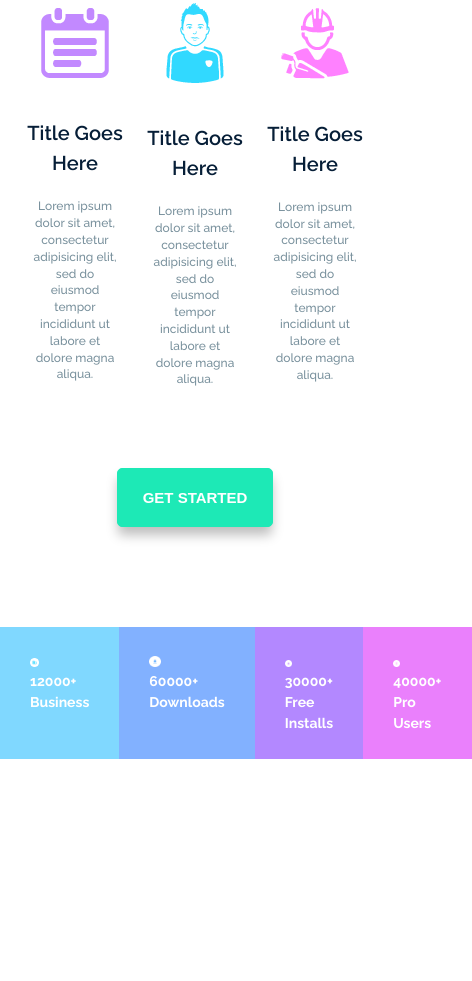
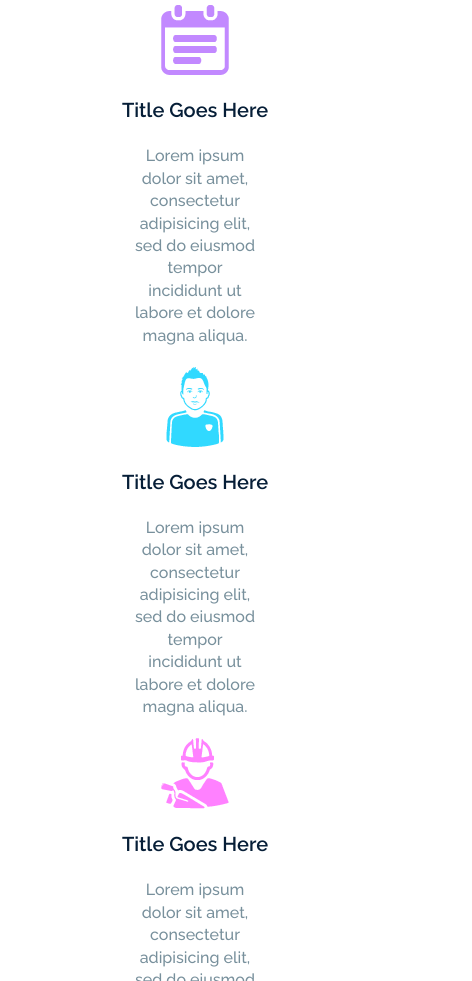
Before and after one commit to AndrianoVer/DartService, a plain HTML site: page index.html in a window 390 px wide. Shown: the part 1019-2000 px from the top of the page, 472 px wide, since content can reach past the window. Before the commit the page ends 1778 px from the top, so only its background shows below. Drawn offline with nearby package versions, Linux system fonts and the light colour scheme.

Commit message:
new commit

```diff
--- a/source/scss/_section_100.scss
+++ b/source/scss/_section_100.scss
@@ -132,8 +132,6 @@
 		display: block;
 	}
 
-
-
 	&.box1 {
 		background-color: #80d8ff;
 	}
@@ -149,5 +147,93 @@
 	&.box4 {
 		background-color: #ea80fc;
 	}
+}
+
+// -------------- Media Queries ------------------ //
+
+@media (min-width: 890px) and (max-width: 1180px) {
+
+	.for-text span,
+	.for-text p {
+		font-size: 1vw;
+	}
+}
+
+@media (max-width: 992px) {
+
+	.section__wrap100 {
+		padding-top: 40px;
+	}
+
+	.easy-useful-content {
+		margin-top: 20px;
+	}
+
+	.easy-useful-item img {
+		margin-bottom: 20px;
+	}
+
+	.getstart {
+		margin-top: 30px;
+		margin-bottom: 50px;
+	}
+}
+
+@media (max-width: 890px) {
+
+	.easy-useful-footer {
+		flex-wrap: wrap;
+	}
+
+	.easy-useful-box {
+		flex-basis: 50%;
+		text-align: center;
+	}
+
+	.easy-useful-box span,
+	.easy-useful-box p {
+		font-size: 20px;
+	}
+
+	.easy-useful-content {
+		flex-direction: column;
+		justify-content: center;
+		align-items: center;
+	}
+
+	.easy-useful-item {
+		max-width: 50%;
+		margin-top: 20px;
+
+		& p {
+			font-size: 16px;
+		}
+	}
+
+	.easy-useful-header .text-two {
+		font-size: 18px;
+	}
+}
+
+@media (max-width: 695px) {
+
+	.easy-useful-box span,
+	.easy-useful-box p {
+		font-size: 2vw;
+	}
 
 }
+
+@media (max-width: 576px) {
+
+	.easy-useful-footer {
+		flex-direction: column;
+	}
+
+	.easy-useful-box {
+		margin-left: auto;
+		margin-right: auto;
+		width: 70%;
+		margin-bottom: 10px;
+	}
+}
--- a/source/scss/_section_180_160.scss
+++ b/source/scss/_section_180_160.scss
@@ -129,7 +129,6 @@
 		width: 100%;
 		height: 100%;
 
-
 		& .icon {
 			z-index: 5;
 			cursor: pointer;
@@ -196,6 +195,10 @@
 		left: 40%;
 		transform: translate(-50%, 0);
 	}
+
+	.right__content-wrap {
+		width: 80%;
+	}
 }
 
 @media (max-width: 992px) {
@@ -240,7 +243,6 @@
 		font-size: 12px;
 		font-weight: 500;
 	}
-
 }
 
 @media (max-width: 476px) {
@@ -262,7 +264,6 @@
 	.left__content p {
 		font-size: 12px;
 	}
-
 }
 
 @media (max-width: 450px) {
@@ -307,7 +308,6 @@
 	.right__content-wrap .right__content-content .icon-text {
 		font-size: 10px;
 	}
-
 }
 
 @media (max-width: 320px) {
@@ -320,5 +320,4 @@
 	.logo__wrap .logo__img {
 		margin-top: 5px;
 	}
-
 }
```
Also changed, not shown: css/main.css.
